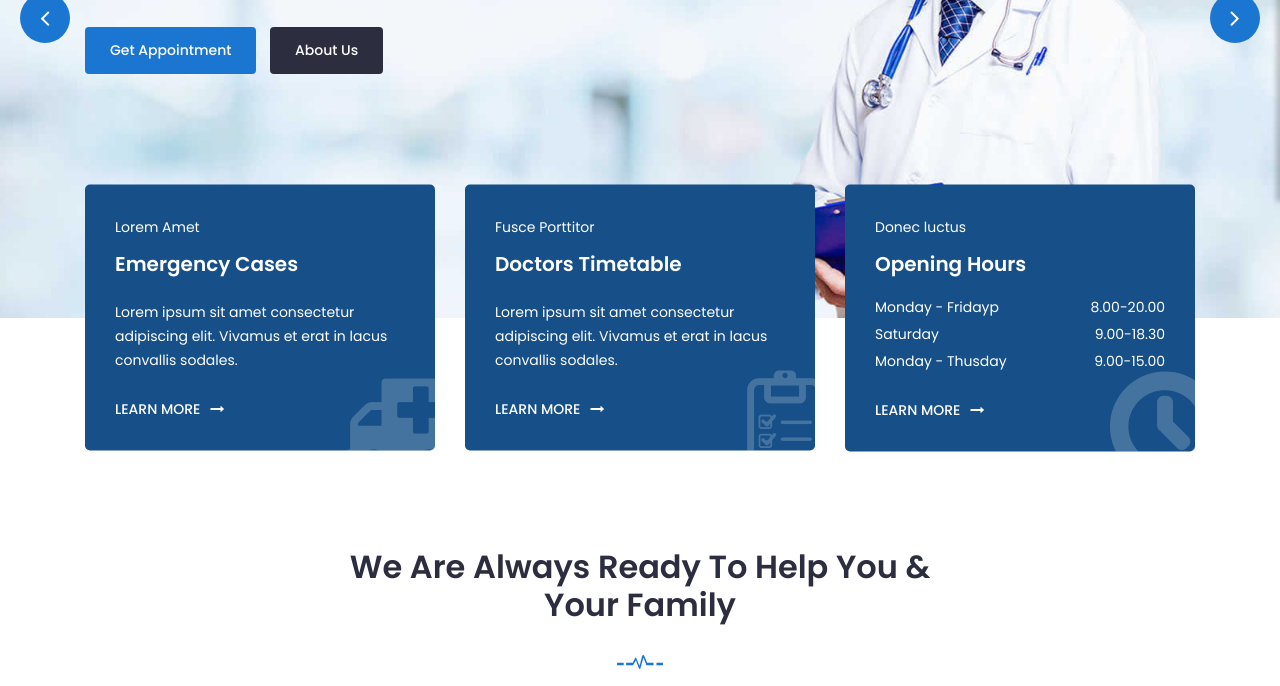
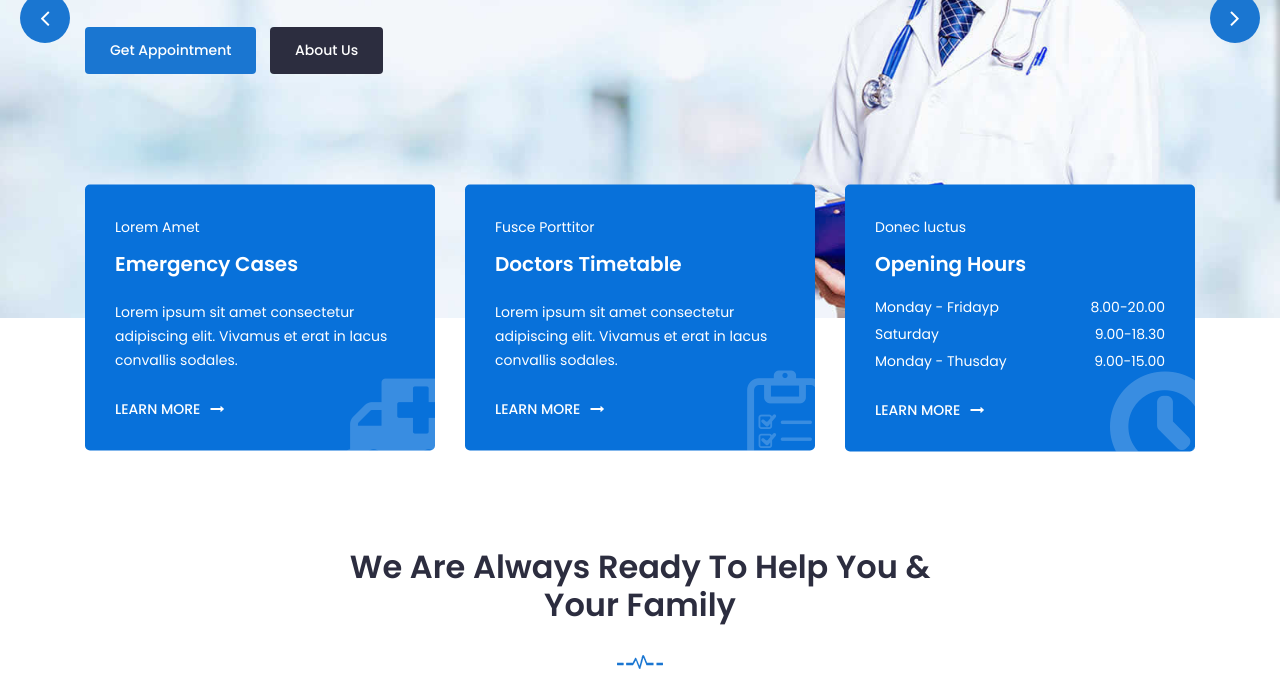
Before and after one commit to inafea/sdlc, a plain HTML site: page index.html in a window 1280 px wide. Shown: the part 411-1097 px from the top of the page. Drawn offline with Linux system fonts and the light colour scheme; a script that the page names is missing.

Commit message:
change color

```diff
--- a/style.css
+++ b/style.css
@@ -705,7 +705,7 @@ body{
 	text-align: left;
 	z-index:3;
 	border-radius:5px;
-	background:#175088;
+	background:#0871da;
 	 -webkit-transition: all .3s ease-out 0s;
     -moz-transition: all .3s ease-out 0s;
     -ms-transition: all .3s ease-out 0s;
```
